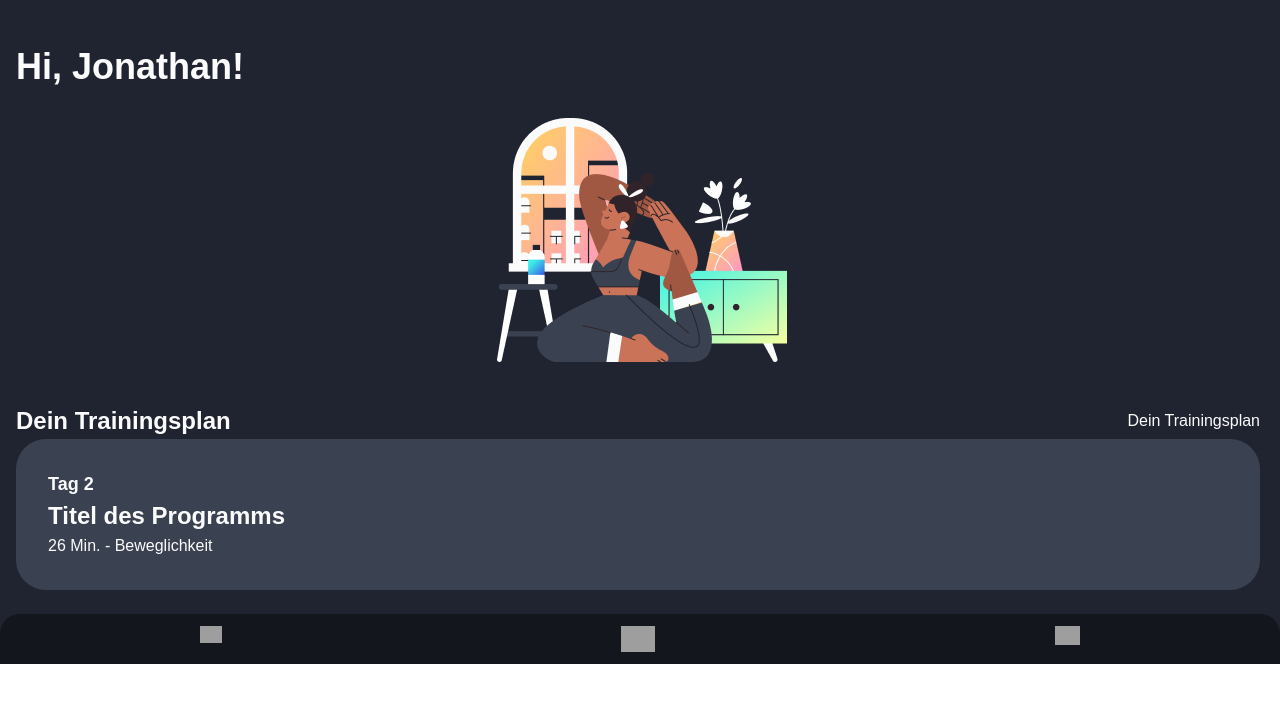
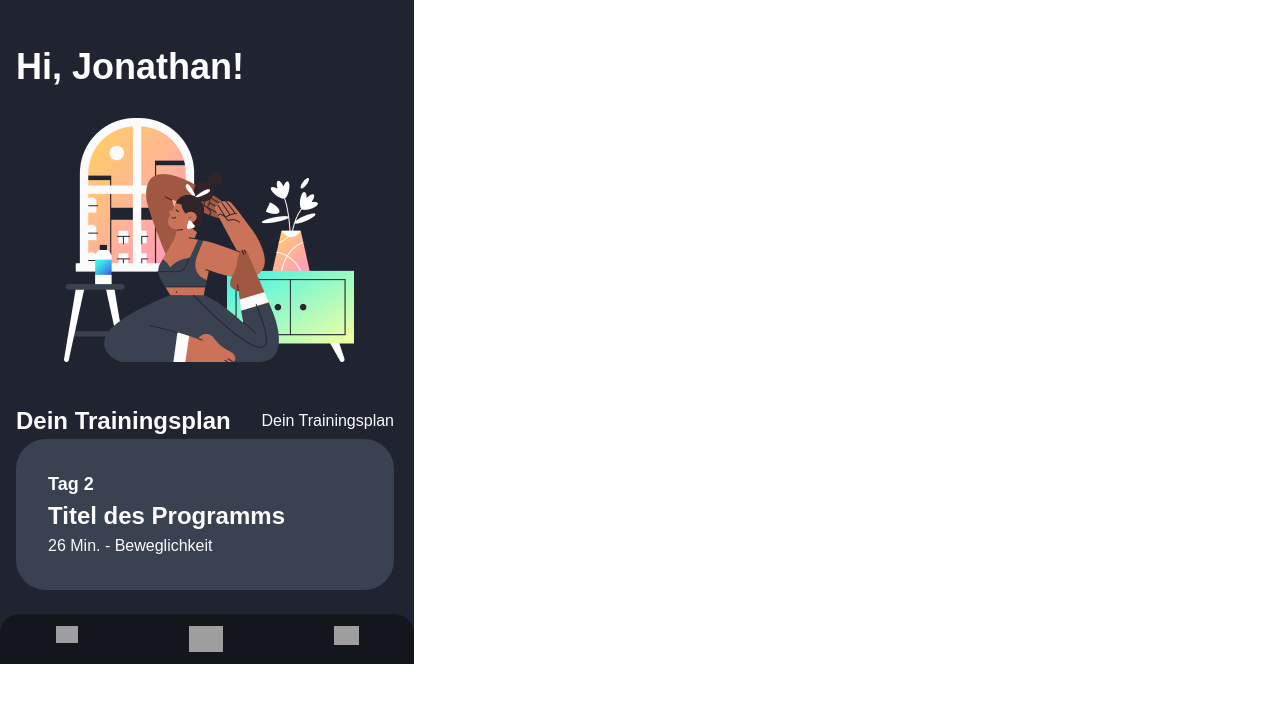
Before and after one commit to jonaphil/FEND-Fitness-React, a React (Vite) app: page / in a window 1280 px wide. Shown: the top 702 px of the page. Built offline with nearby package versions, Linux system fonts and the light colour scheme; grey boxes are pictures that could not be loaded.

Commit message:
change size of the main-div in the app

```diff
--- a/src/App.jsx
+++ b/src/App.jsx
@@ -5,9 +5,9 @@
 
 function App() {
   return (
-    <>
+    <div className="max-w-[414px] max-h-[736px]">
       <Dashboard name={"Jonathan"} currentExcercise={"Exc3"} />
-    </>
+    </div>
   );
 }
 
```
